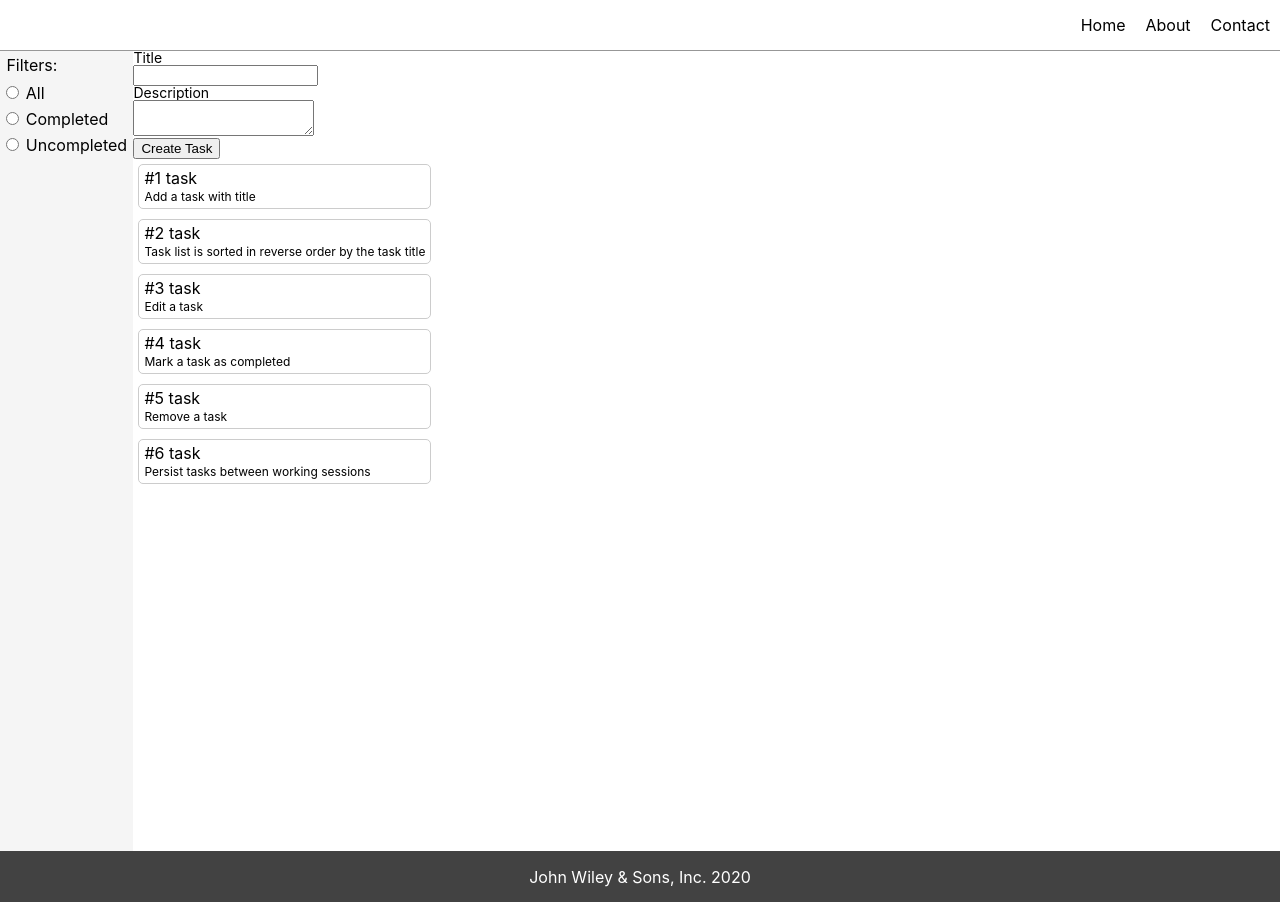
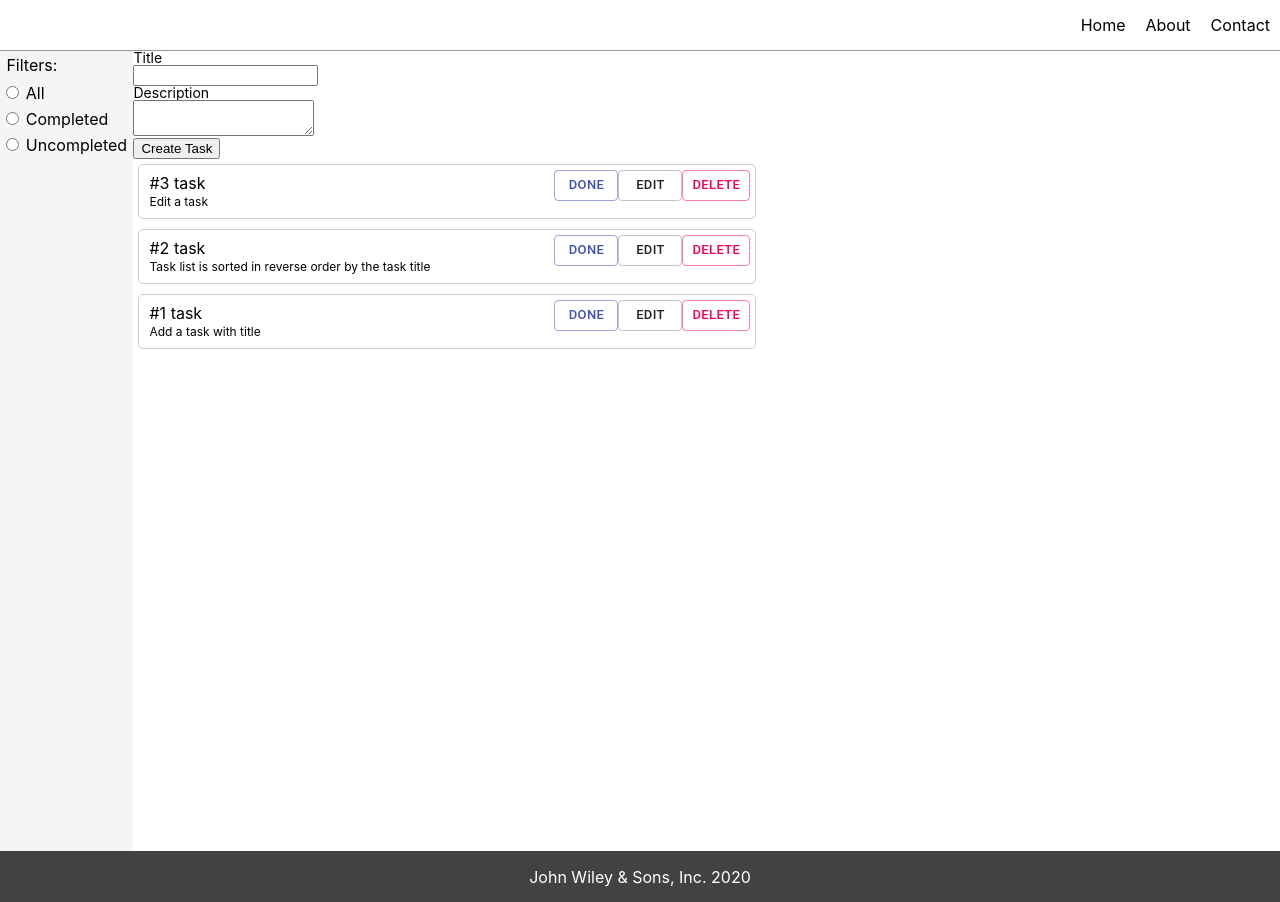
Before and after one commit to nmikhalaki/wiley-test-task-todo, a React (Create React App) app: page / in a window 1280 px wide. Built offline with nearby package versions, Linux system fonts and the light colour scheme.

Commit message:
add update, delete, 'mark as done' buttons

```diff
--- a/package.json
+++ b/package.json
@@ -3,12 +3,15 @@
   "version": "0.1.0",
   "private": true,
   "dependencies": {
+    "@material-ui/core": "^4.10.1",
+    "@material-ui/icons": "^4.9.1",
     "@testing-library/jest-dom": "^4.2.4",
     "@testing-library/react": "^9.5.0",
     "@testing-library/user-event": "^7.2.1",
     "react": "^16.13.1",
     "react-dom": "^16.13.1",
-    "react-scripts": "3.4.1"
+    "react-scripts": "3.4.1",
+    "store": "^2.0.12"
   },
   "scripts": {
     "start": "react-scripts start",
--- a/src/App.js
+++ b/src/App.js
@@ -6,10 +6,9 @@ import TaskFilter from './TaskFilter/TaskFilter';
 import TaskViewer from './TaskViewer/TaskViewer';
 import TaskSearch from './TaskSearch/TaskSearch';
 import TaskCreator from './TaskCreator/TaskCreator';
-import taskList from './state';
 
 
-function App() {
+function App(props) {
     return (
         <>
             <Header></Header>
@@ -20,7 +19,7 @@ function App() {
                     </TaskSearch>
                     <TaskCreator>
                     </TaskCreator>
-                    <TaskViewer taskList={taskList}>
+                    <TaskViewer>
                     </TaskViewer>
                 </div>
             </div>
--- a/src/Footer/Footer.jsx
+++ b/src/Footer/Footer.jsx
@@ -1,8 +1,8 @@
 import React from "react";
 import './footer.css';
 
-const Footer = () => {
-    const currentDate = new Date
+const Footer = (props) => {
+    const currentDate = new Date()
     const currentYear = currentDate.getUTCFullYear()
     return (
         <footer className='footer'>
--- a/src/Header/Header.jsx
+++ b/src/Header/Header.jsx
@@ -2,8 +2,6 @@ import React from "react";
 import './header.css';
 
 const Header = () => {
-    const currentDate = new Date
-    const currentYear = currentDate.getYear()
     return (
         <header className='header'>
             <nav>
--- a/src/TaskCreator/TaskCreator.jsx
+++ b/src/TaskCreator/TaskCreator.jsx
@@ -1,5 +1,6 @@
 import React from "react";
 import './taskCreator.css'
+// import FiberNewIcon from '@material-ui/icons/FiberNew';
 
 class TaskCreator extends React.Component {
     constructor(props) {
@@ -25,13 +26,10 @@ class TaskCreator extends React.Component {
     }
     handleSubmit(event) {
         event.preventDefault()
-        alert(this.state.title)
-        alert(this.state.description)
-        this.setState({
-            title: '',
-            description: '',
-            completed: false
-        })
+        const { title, description, completed } = this.state;
+        const taskList = JSON.parse(localStorage.taskList)
+        taskList.push(this.state)
+        localStorage.setItem('taskList', JSON.stringify(taskList))
     }
     render() {
         return(
--- a/src/TaskViewer/TaskViewer.jsx
+++ b/src/TaskViewer/TaskViewer.jsx
@@ -1,23 +1,48 @@
 import React from "react";
 import './taskViewer.css'
+import { Button } from '@material-ui/core';
 
 const TaskViewer = (props) => {
+    const handleClickDelete = (event) => {
+        alert(event.target.value)
+    }
+    const handleClickEdit = (event) => {
+        alert(event.target.value)
+    }
+    const handleClickDone = (event) => {
+        alert(event.target.value)
+    }
+    const taskList = JSON.parse(localStorage.getItem('taskList'))
+    taskList.sort((a, b) => {
+        if (a.title > b.title)
+            return -1;
+        if (a.title < b.title)
+            return 1;
+        return 0;
+    })
     const tasks = []
-    props.taskList.forEach((task, index) => {
+    taskList.forEach((task, index) => {
         tasks.push(
-            <div className='task-item'>
-                <div className='task-item-title'>
-                    {task.title}
+            <div className='task-item' key={`task-item-${index}`}>
+                <div className='task-item-card'>
+                    <div className='task-item-title'>
+                        {task.title}
+                    </div>
+                    <div className='task-item-description'>
+                        {task.description}
+                    </div>
                 </div>
-                <div className='task-item-description'>
-                    {task.description}
+                <div className='task-item-option'>
+                    <Button size='small' variant='outlined' color='primary' onClick={handleClickDone}>Done</Button>
+                    <Button size='small' variant='outlined' color='default' onClick={handleClickEdit}>Edit</Button>
+                    <Button size='small' variant='outlined' color='secondary' onClick={handleClickDelete}>Delete</Button>
                 </div>
             </div>
         )
     })
     return (
         <div className='task-list-container'>
-                {tasks}
+            {tasks}
         </div>
     )
 }
--- a/src/TaskViewer/taskViewer.css
+++ b/src/TaskViewer/taskViewer.css
@@ -14,8 +14,19 @@
 }
 
 .task-item {
+    display: flex;
+    flex-direction: row;
     border: 1px solid #ccc;
     border-radius: 5px;
+    margin: 5px;
+}
+
+.task-item-card {
+    min-width: 400px;
+    margin: 5px;
+}
+.task-item-option {
+    min-width: 50px;
     margin: 5px;
 }
 
--- a/src/index.js
+++ b/src/index.js
@@ -4,6 +4,15 @@ import './reset.css';
 import './index.css';
 import App from './App';
 import * as serviceWorker from './serviceWorker';
+import taskList from './state';
+
+if (!localStorage.getItem('taskList')) {
+    const tasks = []
+    taskList.forEach((task, index) => {
+        tasks.push(task)
+    })
+    localStorage.setItem('taskList', JSON.stringify(tasks))
+}
 
 ReactDOM.render(
   <React.StrictMode>
--- a/src/state.js
+++ b/src/state.js
@@ -13,22 +13,7 @@ const taskList = [
         title: '#3 task',
         description: 'Edit a task',
         completed: false
-    },
-    {
-        title: '#4 task',
-        description: 'Mark a task as completed',
-        completed: false
-    },
-    {
-        title: '#5 task',
-        description: 'Remove a task',
-        completed: false
-    },
-    {
-        title: '#6 task',
-        description: 'Persist tasks between working sessions',
-        completed: false
-    },
+    }
 ]
 
 export default taskList;
```
Also changed, not shown: 2 other files (tests, documents, lock files or other folders).
